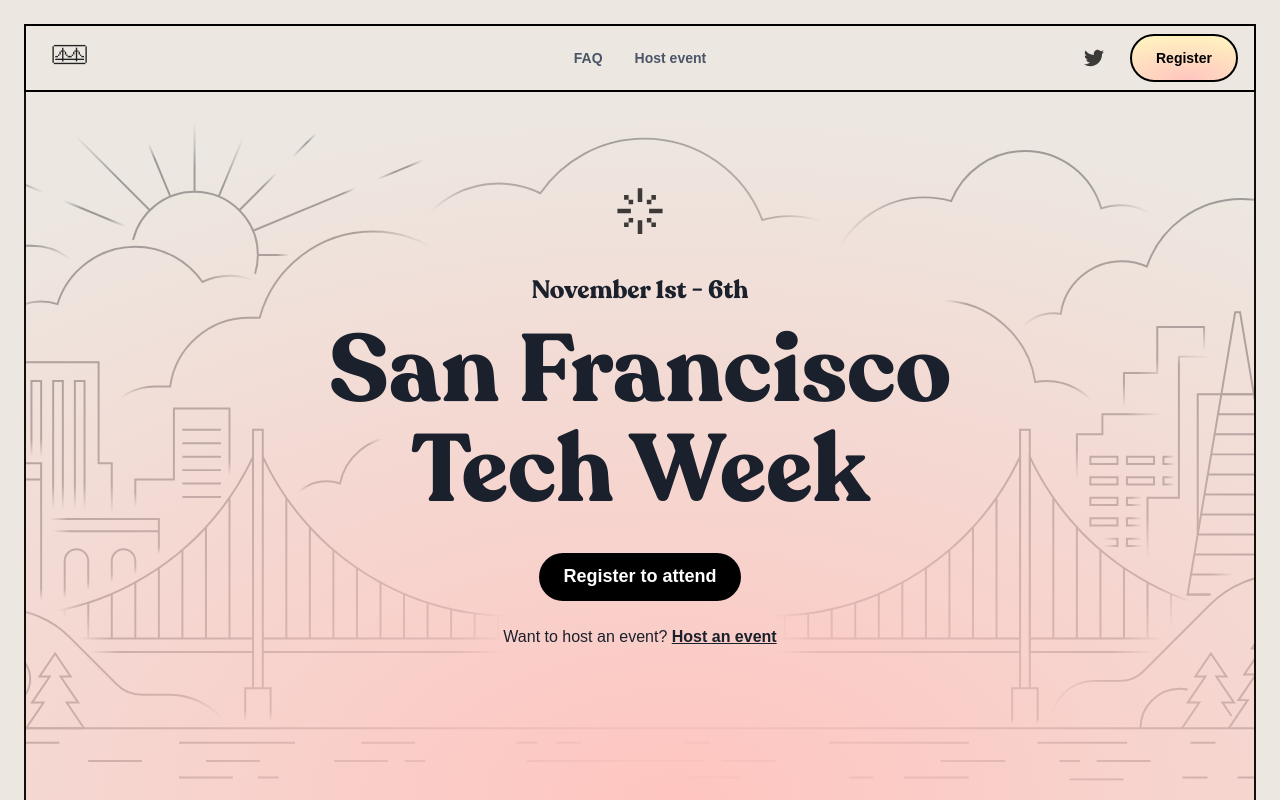
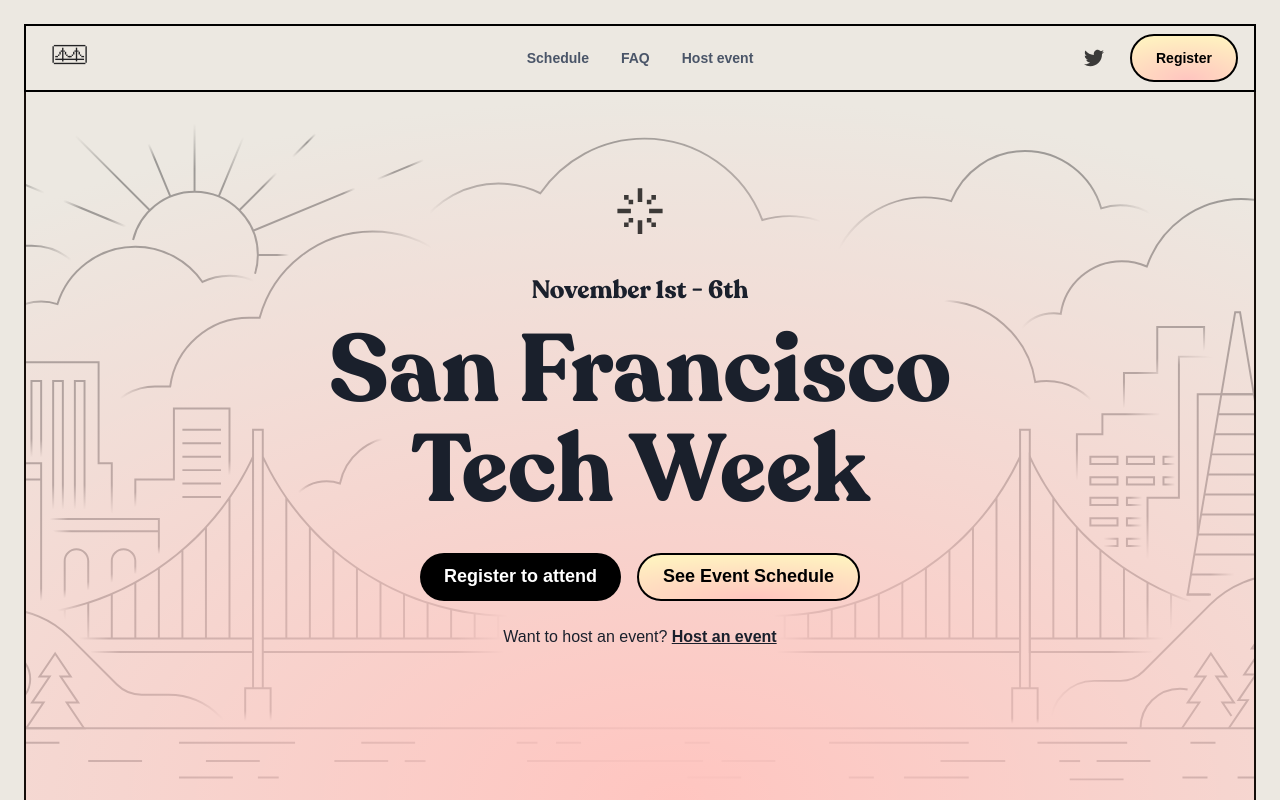
Before and after one commit to mmahalwy/sftechweek, a Next.js app: page / in a window 1280 px wide. Shown: the top 800 px of the page. Built offline with nearby package versions, Linux system fonts and the light colour scheme; a web font is replaced by a local one.

Commit message:
add luma schedule CTA and to header

```diff
--- a/components/Navbar.tsx
+++ b/components/Navbar.tsx
@@ -259,6 +259,10 @@ interface NavItem {
 
 const NAV_ITEMS: Array<NavItem> = [
   {
+    label: 'Schedule',
+    href: 'https://lu.ma/event-group/evgrp-MSZlmyEPurQp9zX',
+  },
+  {
     label: 'FAQ',
     href: '#faq',
   },
--- a/pages/index.tsx
+++ b/pages/index.tsx
@@ -153,7 +153,7 @@ const Home: NextPage<Props> = (props) => {
             </Stack>
           </Stack>
           <Stack spacing="6" align="center">
-            <div>
+            <Box display="flex" flexWrap="wrap" justifyContent="center">
               <Button
                 as="a"
                 colorScheme={'blackAlpha'}
@@ -161,10 +161,25 @@ const Home: NextPage<Props> = (props) => {
                 size="lg"
                 onClick={onRegisterOpen}
                 cursor="pointer"
+                mx="2"
+                my={{ base: '1', md: '0' }}
               >
                 Register to attend
               </Button>
-            </div>
+              <Button
+                as="a"
+                color="black"
+                bgGradient="radial-gradient(98.71% 98.71% at 52.79% 99.41%, #FFC5C0 0%, #FFF1C0 100%, #FFF1C0 100%)"
+                border="2px solid black"
+                size="lg"
+                href="https://lu.ma/event-group/evgrp-MSZlmyEPurQp9zX"
+                cursor="pointer"
+                mx="2"
+                my={{ base: '1', md: '0' }}
+              >
+                See Event Schedule
+              </Button>
+            </Box>
             <Text>
               Want to host an event?{' '}
               <Link
```
